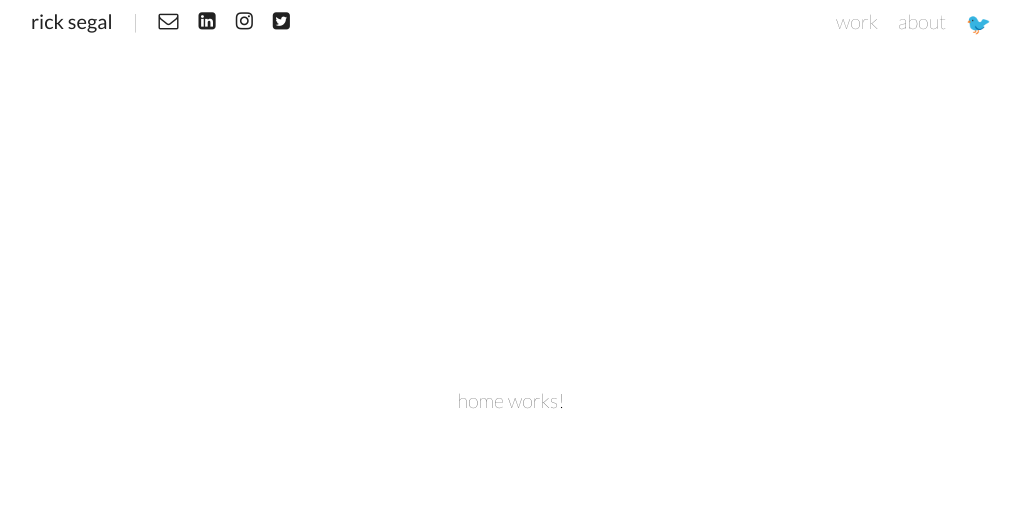
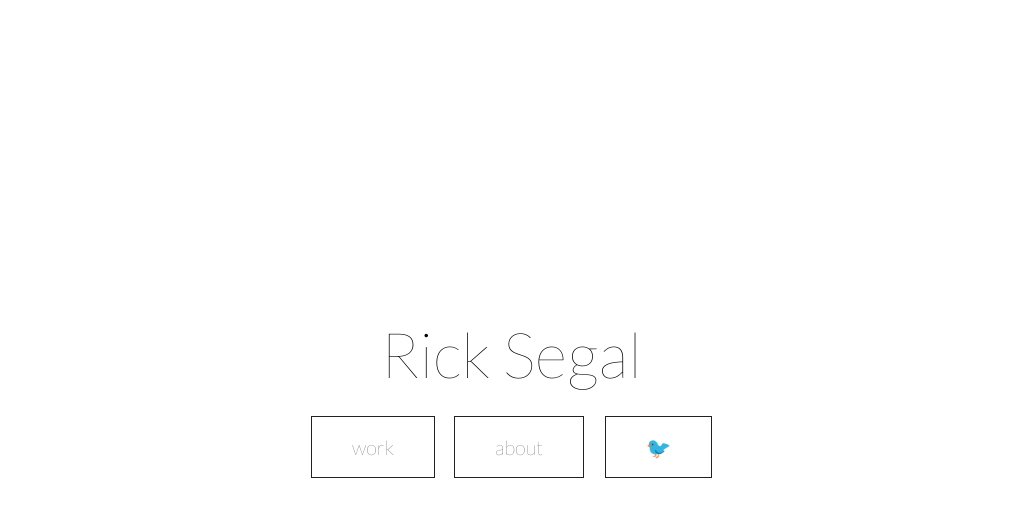
Before and after one commit to johnnycopes/rick-portfolio-old, an Angular app: page / in a window 1280 px wide. Shown: the top 516 px of the page, without its empty margins (129-1150 px from the left). Built offline with nearby package versions, Linux system fonts and the light colour scheme.

Commit message:
home page up

```diff
--- a/src/app/app-routing.module.ts
+++ b/src/app/app-routing.module.ts
@@ -1,6 +1,7 @@
 import { NgModule } from '@angular/core';
 import { RouterModule, Routes } from '@angular/router';
 
+import { AppComponent } from './app.component';
 import { HomeComponent } from './pages/home/home.component';
 import { WorkComponent } from './pages/work/work.component';
 import { AboutComponent } from './pages/about/about.component';
@@ -12,7 +13,6 @@ const routes: Routes = [
   { path: 'work', component: WorkComponent },
   { path: 'about', component: AboutComponent },
   { path: 'misc', component: MiscComponent },
-  { path: '', component: HomeComponent },
   { path: '**', redirectTo: '', pathMatch: 'full' }, // wildcard route (default/no match)
 ];
 
--- a/src/app/app.component.html
+++ b/src/app/app.component.html
@@ -1,4 +1,9 @@
-<app-header></app-header>
-<div class="container">
+<app-header *ngIf="!this.router.isActive('/', true)"></app-header>
+
+<app-home *ngIf="this.router.isActive('/', true)"></app-home>
+
+<div class="container"
+  *ngIf="!this.router.isActive('/', true)"
+  >
   <router-outlet></router-outlet>
 </div>
--- a/src/app/app.component.ts
+++ b/src/app/app.component.ts
@@ -1,10 +1,19 @@
-import { Component } from '@angular/core';
+import { Component, OnInit } from '@angular/core';
+import { Router } from '@angular/router';
 
 @Component({
   selector: 'app-root',
   templateUrl: './app.component.html',
   styleUrls: ['./app.component.scss']
 })
-export class AppComponent {
-  title = 'Rick\'s new site';
+export class AppComponent implements OnInit {
+  isHomePage: string;
+
+  constructor(private router: Router) { }
+
+  ngOnInit() {
+    // this.router.isActive('/about');
+    console.log(this.router.isActive('/', true));
+  }
+
 }
--- a/src/app/components/header/header.component.html
+++ b/src/app/components/header/header.component.html
@@ -2,7 +2,8 @@
   <div class="header__container">
     <nav class="header__left">
       <a class="header__item header__name"
-        routerLink="/">
+        routerLink="/"
+        >
         rick segal
       </a>
       <span class="header__item">|</span>
--- a/src/app/pages/home/home.component.html
+++ b/src/app/pages/home/home.component.html
@@ -1,3 +1,20 @@
-<p>
-  home works!
-</p>
+<div class="home">
+  <h1 class="home__name">Rick Segal</h1>
+  <div class="home__links">
+    <a class="home__link btn hvr-shutter-out-horizontal"
+      routerLink="/work"
+      >
+      work
+    </a>
+    <a class="home__link btn hvr-shutter-out-horizontal"
+      routerLink="/about"
+      >
+      about
+    </a>
+    <a class="home__link btn hvr-shutter-out-horizontal"
+      routerLink="/misc"
+      >
+      🐦
+    </a>
+  </div>
+</div>
--- a/src/app/pages/home/home.component.scss
+++ b/src/app/pages/home/home.component.scss
@@ -0,0 +1,20 @@
+.home {
+  display: flex;
+  flex-direction: column;
+  justify-content: center;
+  align-items: center;
+  height: 100vh;
+
+  &__name {
+    margin-bottom: 3rem;
+  }
+
+  &__links {
+    display: flex;
+    max-width: 960px;
+  }
+
+  &__link {
+    margin: 0 1rem;
+  }
+}
```
